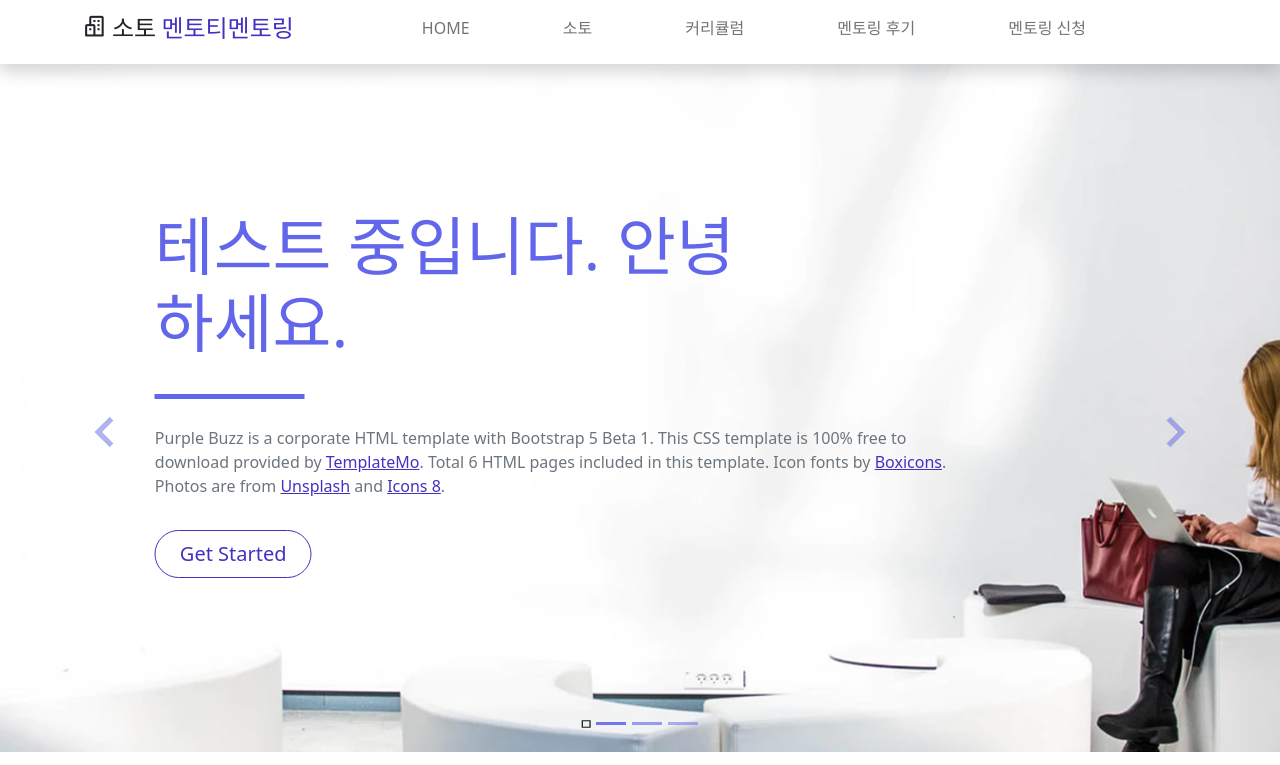
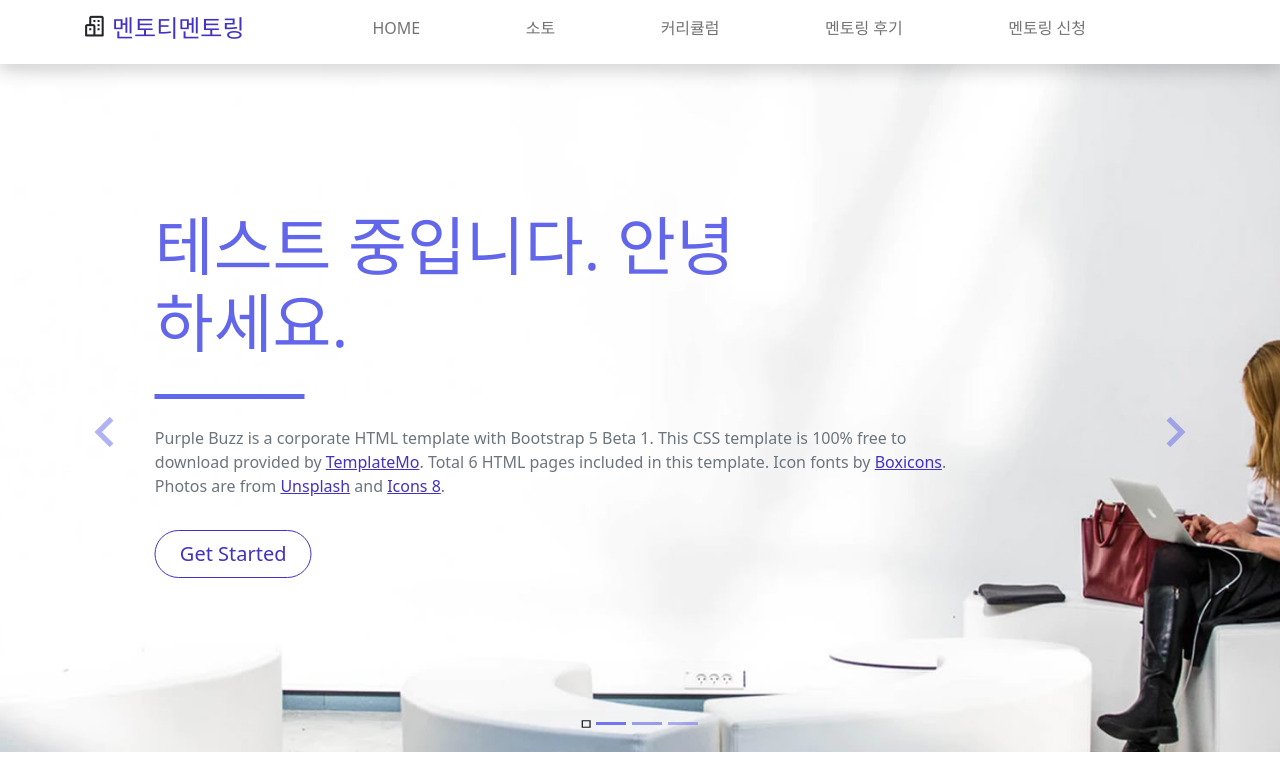
Before and after one commit to sotolab/sotolab.github.io, a plain HTML site: page index.html in a window 1280 px wide. Shown: the top 765 px of the page. Drawn offline with nearby package versions, Linux system fonts and the light colour scheme.

Commit message:
Update index.html

```diff
--- a/index.html
+++ b/index.html
@@ -24,7 +24,7 @@
         <div class="container d-flex justify-content-between align-items-center">
             <a class="navbar-brand h1" href="index.html">
                 <i class='bx bx-buildings bx-sm text-dark'></i>
-                <span class="text-dark h4">소토</span> <span class="text-primary h4">멘토티멘토링</span>
+                <span class="text-dark h4"></span> <span class="text-primary h4">멘토티멘토링</span>
             </a>
             <button class="navbar-toggler border-0" type="button" data-bs-toggle="collapse" data-bs-target="#navbar-toggler-success" aria-controls="navbarSupportedContent" aria-expanded="false" aria-label="Toggle navigation">
                 <span class="navbar-toggler-icon"></span>
```
